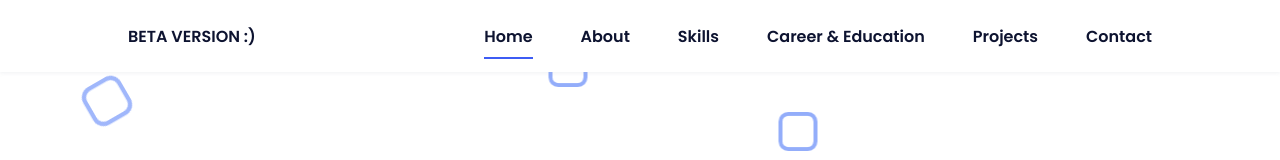
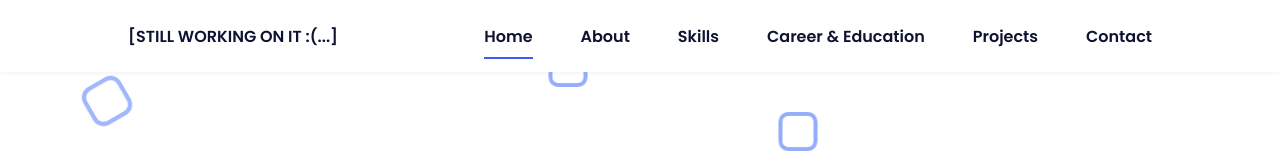
Before and after one commit to OssamaN7/eportfolio, a plain HTML site: page index.html in a window 1280 px wide. Shown: the top 160 px of the page. Drawn offline with nearby package versions, Linux system fonts and the light colour scheme; a script that the page names is missing.

Commit message:
Update index.html

```diff
--- a/index.html
+++ b/index.html
@@ -17,7 +17,7 @@
         <header class="l-header">
             <nav class="nav bd-grid">
                 <div>
-                    <a href="#" class="nav__logo">BETA VERSION :)</a>
+                    <a href="#" class="nav__logo">[STILL WORKING ON IT :(...]</a>
                 </div>
 
                 <div class="nav__menu" id="nav-menu">
```
